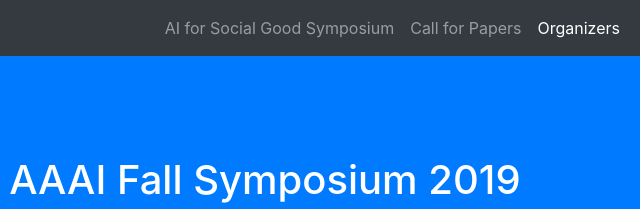
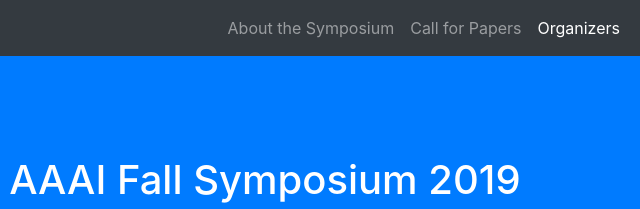
Before and after one commit to ai-for-socialgood/ai-for-socialgood.github.io, a website with bundled scripts: page index.html in a window 1280 px wide. Shown: the top 209 px of the page, 567-1207 px from the left. Built offline with nearby package versions, Linux system fonts and the light colour scheme.

Commit message:
Changed the About Heading

```diff
--- a/index.html
+++ b/index.html
@@ -30,7 +30,7 @@
       <div class="collapse navbar-collapse" id="navbarResponsive">
         <ul class="navbar-nav ml-auto">
           <li class="nav-item">
-            <a class="nav-link js-scroll-trigger" href="#about">AI for Social Good Symposium</a>
+            <a class="nav-link js-scroll-trigger" href="#about">About the Symposium</a>
           </li>
           <li class="nav-item">
             <a class="nav-link js-scroll-trigger" href="#cfp">Call for Papers</a>
```
